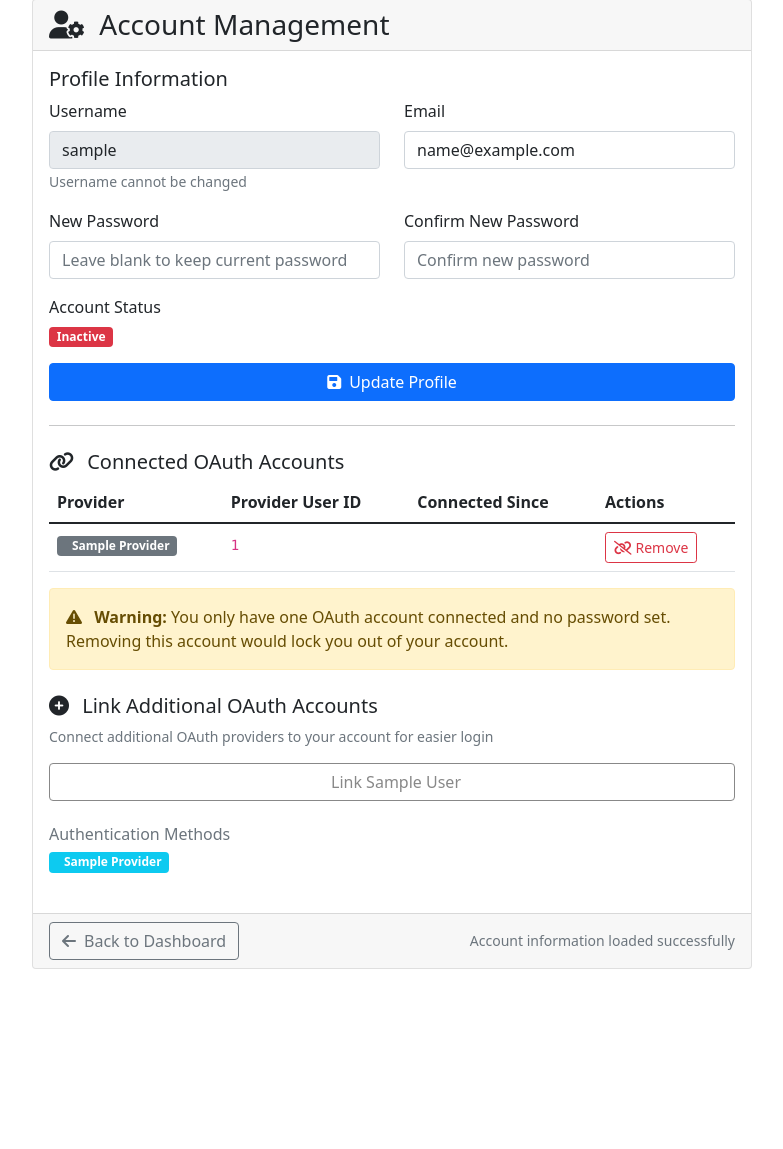
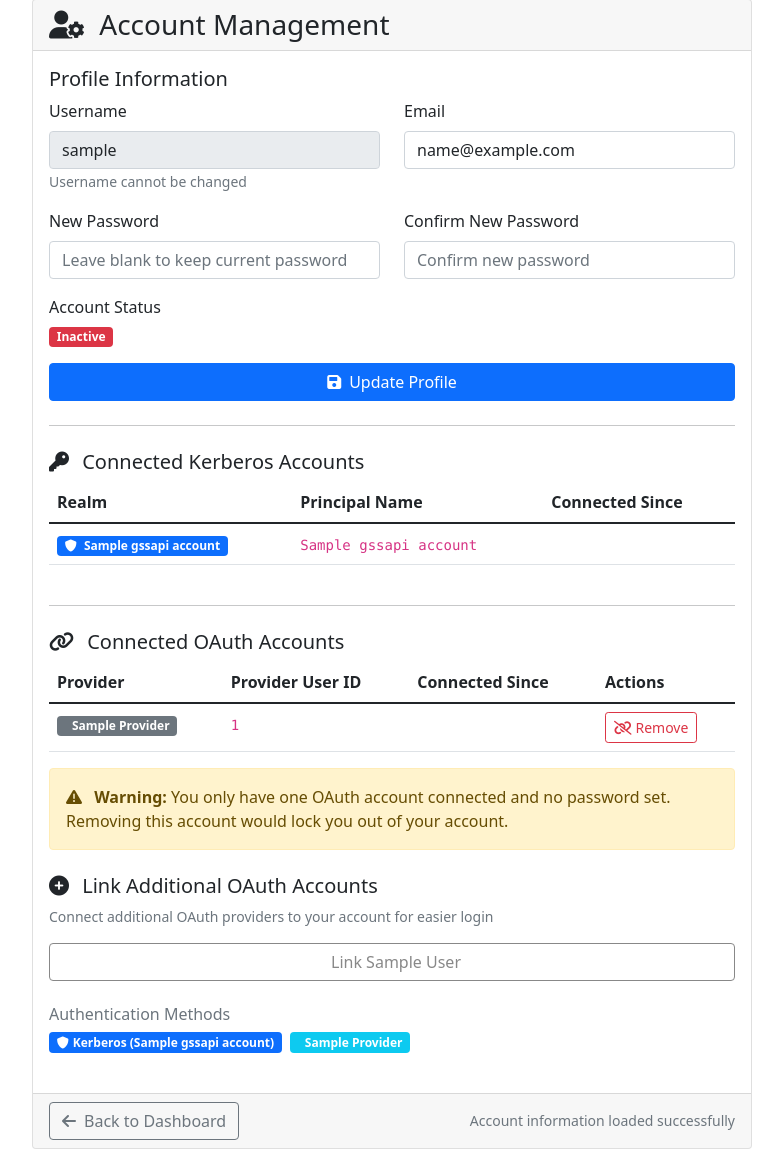
Before and after one commit to obriencj/ai-madness-auth-demo, a Flask app: template frontend/templates/account.html in a window 1280 px wide. Shown: the part 25-1174 px from the top of the page, without its empty margins (248-1031 px from the left). Before the commit the page ends 994 px from the top, so only its background shows below. Run offline with Flask 3, Linux system fonts and the light colour scheme; the template is opened without the code that fills it: most values are stand-ins (such as "Sample title", 1, 10 or a date in 2020).

Commit message:
mostly working, but cursor crashed

```diff
--- a/backend/gilla_auth/api/model.py
+++ b/backend/gilla_auth/api/model.py
@@ -40,6 +40,11 @@
         return bcrypt.checkpw(
             password.encode('utf-8'), self.password_hash.encode('utf-8')
         )
+
+    @property
+    def has_password(self):
+        """Check if user has a password set."""
+        return self.password_hash is not None
 
     def __repr__(self):
         return f'<User {self.username}>'
--- a/frontend/templates/account.html
+++ b/frontend/templates/account.html
@@ -63,6 +63,54 @@
                                 </button>
                             </div>
                         </form>
+                    </div>
+
+                    <hr class="my-4">
+
+                    <!-- GSSAPI Accounts -->
+                    <div class="mb-4">
+                        <h5 class="card-title">
+                            <i class="fas fa-key me-2"></i>
+                            Connected Kerberos Accounts
+                        </h5>
+
+                        {% if account.gssapi_accounts %}
+                            <div class="table-responsive">
+                                <table class="table table-hover">
+                                    <thead>
+                                        <tr>
+                                            <th>Realm</th>
+                                            <th>Principal Name</th>
+                                            <th>Connected Since</th>
+                                        </tr>
+                                    </thead>
+                                    <tbody>
+                                        {% for gssapi_account in account.gssapi_accounts %}
+                                        <tr>
+                                            <td>
+                                                <span class="badge bg-primary">
+                                                    <i class="fas fa-shield-alt me-1"></i>
+                                                    {{ gssapi_account.realm_display_name }}
+                                                </span>
+                                            </td>
+                                            <td>
+                                                <code>{{ gssapi_account.principal_name }}</code>
+                                            </td>
+                                            <td>
+                                                {% if gssapi_account.created_at %}
+                                                    {{ gssapi_account.created_at.split('T')[0] }}
+                                                {% else %}
+                                                    Unknown
+                                                {% endif %}
+                                            </td>
+                                        </tr>
+                                        {% endfor %}
+                                    </tbody>
+                                </table>
+                            </div>
+                        {% else %}
+                            <p class="text-muted">No Kerberos accounts connected.</p>
+                        {% endif %}
                     </div>
 
                     <hr class="my-4">
@@ -175,6 +223,12 @@
                             </span>
                             {% endif %}
 
+                            {% for gssapi_account in account.gssapi_accounts %}
+                            <span class="badge bg-primary">
+                                <i class="fas fa-shield-alt me-1"></i>Kerberos ({{ gssapi_account.realm_display_name }})
+                            </span>
+                            {% endfor %}
+
                             {% for oauth_account in account.oauth_accounts %}
                             <span class="badge bg-info">
                                 <i class="fab fa-{{ oauth_account.provider.lower() }} me-1"></i>
@@ -182,7 +236,7 @@
                             </span>
                             {% endfor %}
 
-                            {% if not account.has_password and not account.oauth_accounts %}
+                            {% if not account.has_password and not account.oauth_accounts and not account.gssapi_accounts %}
                             <span class="badge bg-warning">
                                 <i class="fas fa-exclamation-triangle me-1"></i>No Authentication
                             </span>
```
Also changed, not shown: backend/gilla_auth/api/user.py (+13 -1 lines).
